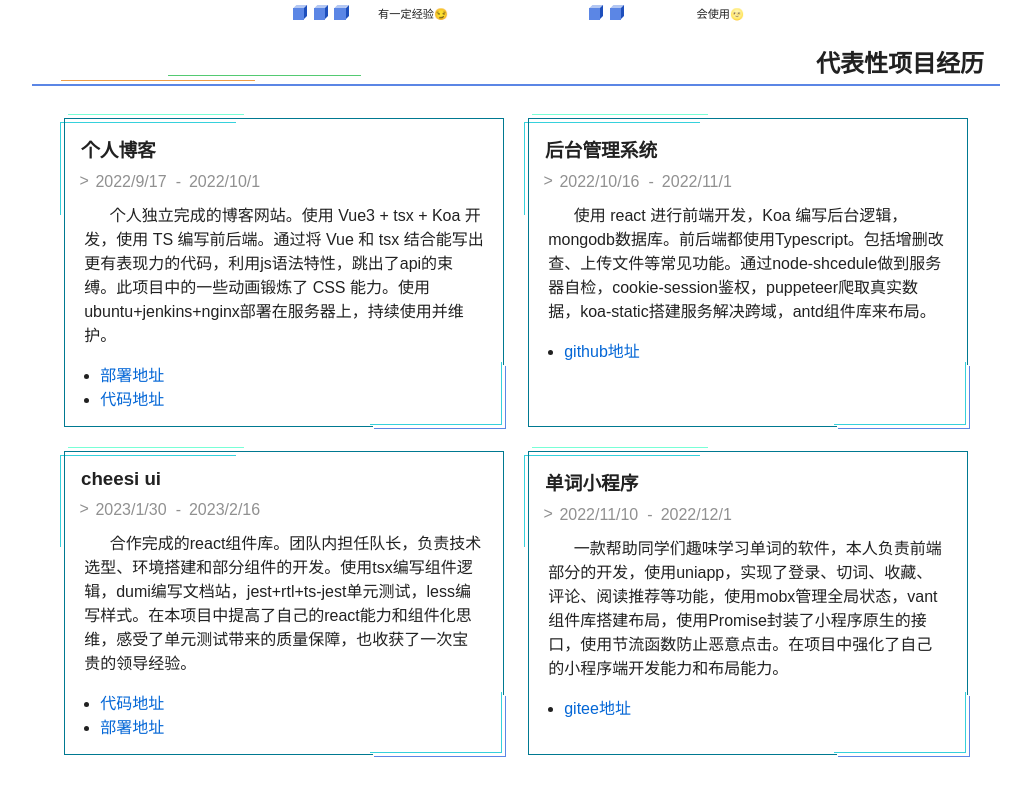
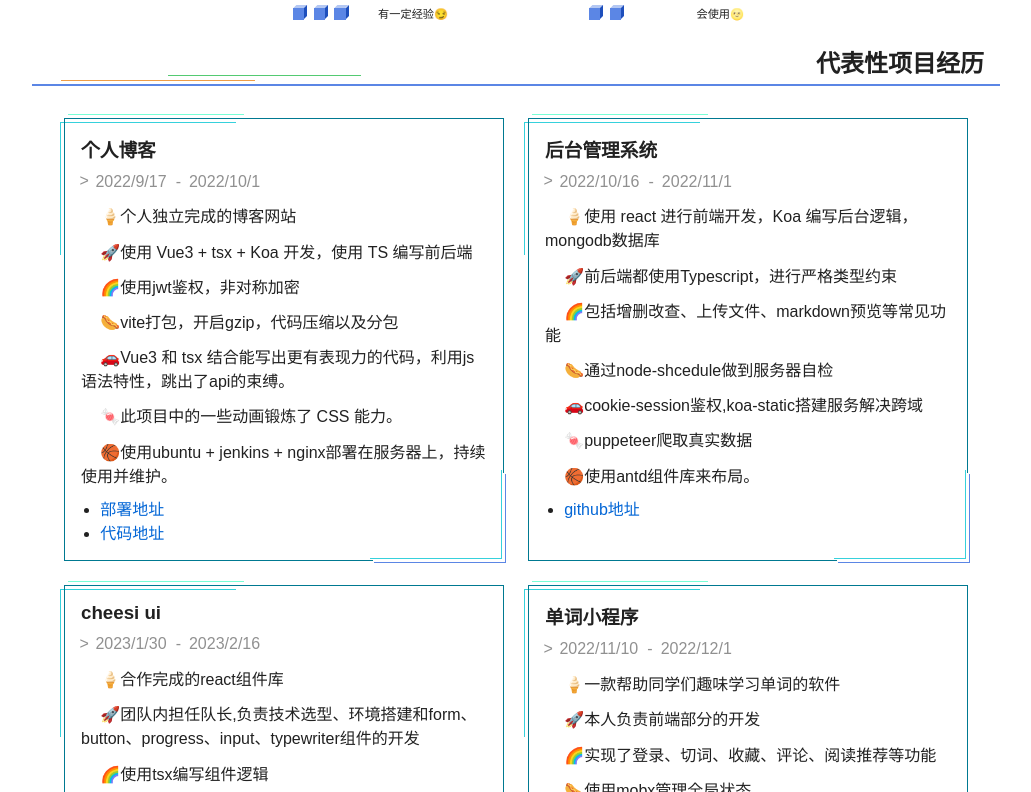
Before and after one commit to wyx-20021015/resume, a React (Vite) app: page / in a window 1280 px wide. Shown: the part 1108-1900 px from the top of the page, without its empty margins (124-1155 px from the left). Built offline with nearby package versions, Linux system fonts and the light colour scheme.

Commit message:
项目介绍列表化

```diff
--- a/src/components/ExpItem/index.jsx
+++ b/src/components/ExpItem/index.jsx
@@ -21,7 +21,8 @@ export default class ExperienceItem extends Component {
           <span className="from">{from}</span>
           <span className="to">{to}</span>
         </p>
-        <p className="description">{description}</p>
+        {description.map(t=><p className="description">{t}</p>)}
+        {/* <p className="description">{description}</p> */}
         <ul className="links">
           {links.map((link) => (
             <li key={link.href}>
--- a/src/components/ExpItem/index.scss
+++ b/src/components/ExpItem/index.scss
@@ -8,6 +8,7 @@
   box-sizing: border-box;
   height: 100%;
   position: relative;
+
   &::after {
     content: "";
     position: absolute;
@@ -19,6 +20,7 @@
     border-bottom: 1px solid $blue;
     box-shadow: 3px 3px 0px $bg-light, 4px 4px 0px $purple;
   }
+
   &::before {
     content: "";
     position: absolute;
@@ -32,20 +34,24 @@
       8px -8px 0px $cyan;
     z-index: -1;
   }
+
   .time {
     margin: 0.7rem;
     color: transparentize($text-light, 0.5);
+
     .from {
       color: inherit;
       position: relative;
       margin-right: 1.4rem;
       margin-left: 0.2rem;
+
       &::before {
         content: ">";
         position: absolute;
         top: -0.05rem;
         left: -1rem;
       }
+
       &::after {
         content: "-";
         position: absolute;
@@ -53,14 +59,17 @@
         right: -0.9rem;
       }
     }
+
     .to {
       color: inherit;
     }
   }
+
   .description {
-    padding: 0 0.2rem 1rem;
-    text-indent: 1.6rem;
+    padding: 0.1rem 0.05rem 0.6rem 0;
+    text-indent: 1.2rem;
   }
+
   .links {
     padding: 0 1.2rem;
   }
--- a/src/static/experiences.js
+++ b/src/static/experiences.js
@@ -14,7 +14,7 @@ const experiences = [
     from: '2022/11/10',
     to: '2022/12/1',
     description:
-      '一款帮助同学们趣味学习单词的软件，本人负责前端部分的开发，使用uniapp，实现了登录、切词、收藏、评论、阅读推荐等功能，使用mobx管理全局状态，vant组件库搭建布局，使用Promise封装了小程序原生的接口，使用节流函数防止恶意点击。在项目中强化了自己的小程序端开发能力和布局能力。',
+      '一款帮助同学们趣味学习单词的软件;本人负责前端部分的开发;实现了登录、切词、收藏、评论、阅读推荐等功能;使用mobx管理全局状态;vant组件库搭建布局;使用Promise封装了小程序原生的接口，使用节流函数防止恶意点击;echart展示每日进度;通过代码分包优化了首屏加载;在项目中强化了自己的小程序端开发能力和布局能力。',
     links: [
       {
         name: 'gitee地址',
@@ -27,7 +27,7 @@ const experiences = [
     from: '2023/1/30',
     to: '2023/2/16',
     description:
-      '合作完成的react组件库。团队内担任队长，负责技术选型、环境搭建和部分组件的开发。使用tsx编写组件逻辑，dumi编写文档站，jest+rtl+ts-jest单元测试，less编写样式。在本项目中提高了自己的react能力和组件化思维，感受了单元测试带来的质量保障，也收获了一次宝贵的领导经验。',
+      '合作完成的react组件库;团队内担任队长,负责技术选型、环境搭建和form、button、progress、input、typewriter组件的开发;使用tsx编写组件逻辑;dumi编写文档站;jest+rtl+ts-jest单元测试;less编写样式;在本项目中提高了自己的react能力和组件化思维，感受了单元测试带来的质量保障，也收获了一次宝贵的领导经验。',
     links: [
       {
         name: '代码地址',
@@ -44,7 +44,7 @@ const experiences = [
     from: '2022/10/16',
     to: '2022/11/1',
     description:
-      '使用 react 进行前端开发，Koa 编写后台逻辑，mongodb数据库。前后端都使用Typescript。包括增删改查、上传文件等常见功能。通过node-shcedule做到服务器自检，cookie-session鉴权，puppeteer爬取真实数据，koa-static搭建服务解决跨域，antd组件库来布局。',
+      '使用 react 进行前端开发，Koa 编写后台逻辑，mongodb数据库;前后端都使用Typescript，进行严格类型约束;包括增删改查、上传文件、markdown预览等常见功能;通过node-shcedule做到服务器自检;cookie-session鉴权,koa-static搭建服务解决跨域;puppeteer爬取真实数据;使用antd组件库来布局。',
     links: [
       { name: 'github地址', href: 'https://github.com/wyx-20021015/cms-fe' }
     ]
@@ -53,8 +53,7 @@ const experiences = [
     name: '个人博客',
     from: '2022/9/17',
     to: '2022/10/1',
-    description:
-      '个人独立完成的博客网站。使用 Vue3 + tsx + Koa 开发，使用 TS 编写前后端。通过将 Vue 和 tsx 结合能写出更有表现力的代码，利用js语法特性，跳出了api的束缚。此项目中的一些动画锻炼了 CSS 能力。使用ubuntu+jenkins+nginx部署在服务器上，持续使用并维护。',
+    description: `个人独立完成的博客网站;使用 Vue3 + tsx + Koa 开发，使用 TS 编写前后端;使用jwt鉴权，非对称加密;vite打包，开启gzip，代码压缩以及分包;Vue3 和 tsx 结合能写出更有表现力的代码，利用js语法特性，跳出了api的束缚。;此项目中的一些动画锻炼了 CSS 能力。;使用ubuntu + jenkins + nginx部署在服务器上，持续使用并维护。`,
     links: [
       {
         name: '部署地址',
@@ -68,4 +67,9 @@ const experiences = [
   }
 ]
 
+const icon = ['🍦', '🚀', '🌈', '🌭', '🚗', '🍬', '🏀', '🌙', '🏠']
+experiences.map((t) => {
+  t.description = t.description.split(';').map((tt, index) => icon[index] + tt)
+})
+
 export default experiences
```
